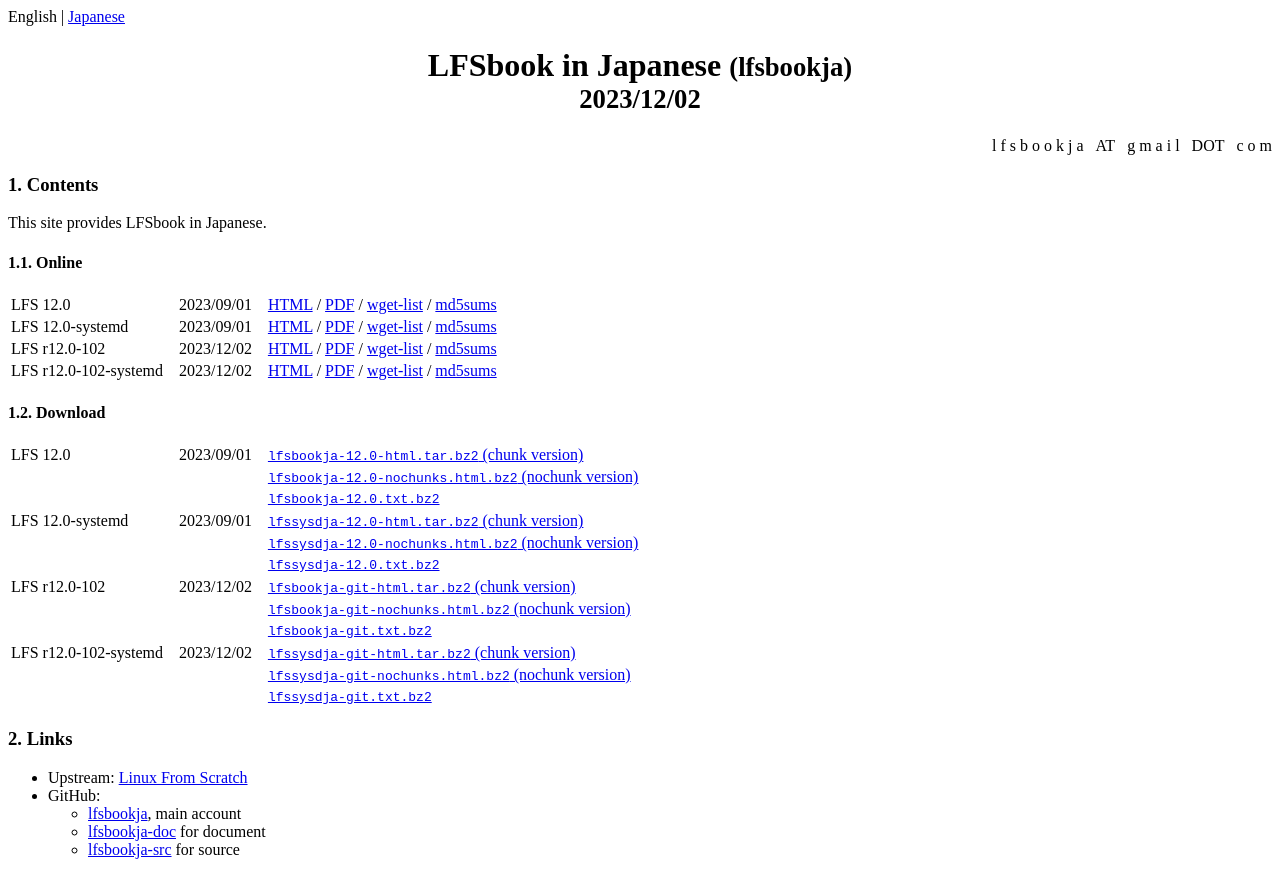
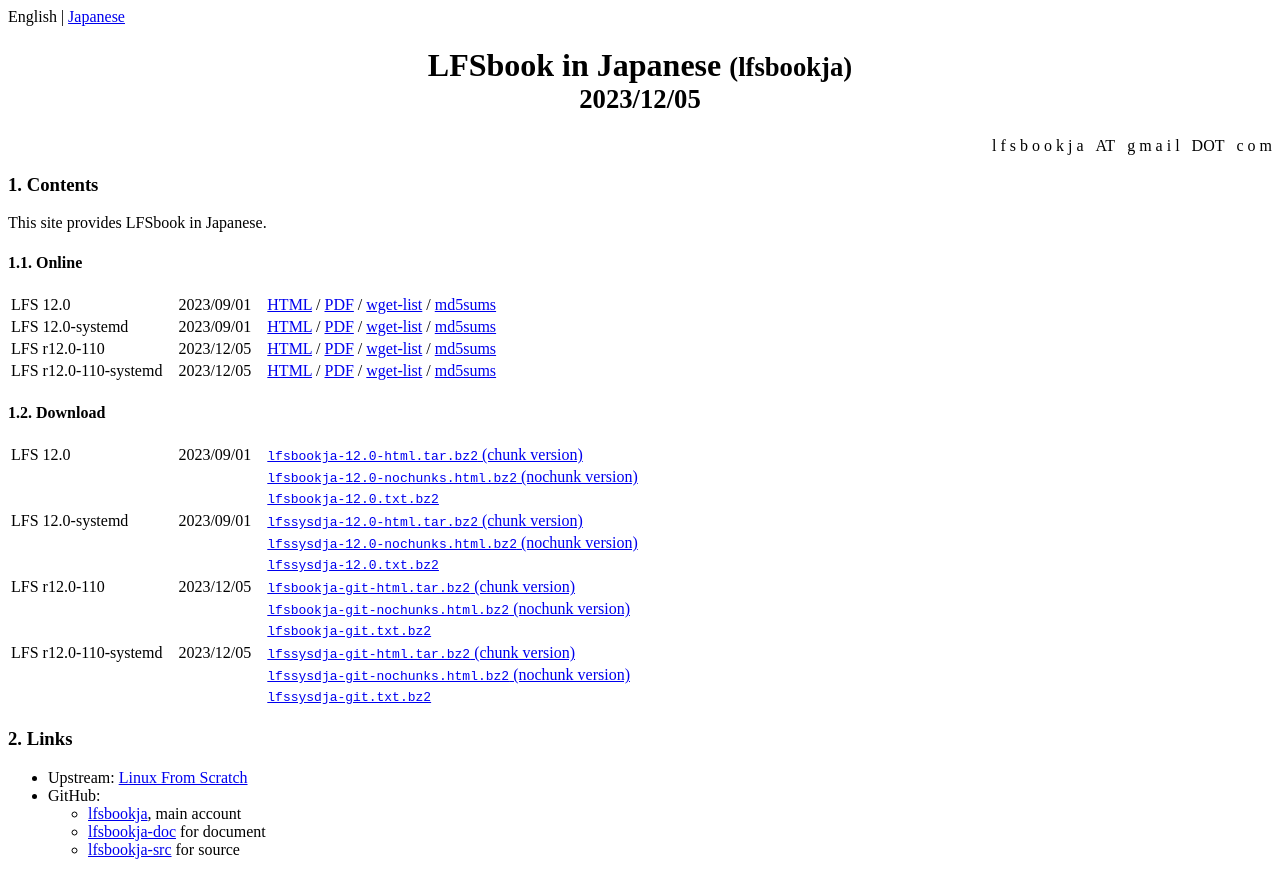
Before and after one commit to matsuand/docbuild, a plain HTML site: page LFS/LFS/lfsbookja-src/index.html in a window 1280 px wide. Drawn offline with Linux system fonts and the light colour scheme.

Commit message:
Update index.html.

```diff
--- a/LFS/LFS/lfsbookja-src/index.html
+++ b/LFS/LFS/lfsbookja-src/index.html
@@ -14,7 +14,7 @@
 </p>
 </div>
 
-<h1 align="center">LFSbook in Japanese <small>(lfsbookja)</small><br/><small>2023/12/02</small></h1>
+<h1 align="center">LFSbook in Japanese <small>(lfsbookja)</small><br/><small>2023/12/05</small></h1>
 <div align="right">l f s b o o k j a&nbsp;&nbsp;&nbsp;AT&nbsp;&nbsp;&nbsp;g m a i l&nbsp;&nbsp;&nbsp;DOT&nbsp;&nbsp;&nbsp;c o m</div>
 
 <h3>1. Contents</h3>
@@ -44,8 +44,8 @@
 </tr>
 
 <tr>
-<td>LFS r12.0-102</td><td>&nbsp;&nbsp;</td>
-<td>2023/12/02</td><td>&nbsp;&nbsp;</td>
+<td>LFS r12.0-110</td><td>&nbsp;&nbsp;</td>
+<td>2023/12/05</td><td>&nbsp;&nbsp;</td>
 <td>
 <a href="git-ja/index.html">HTML</a> /
 <a href="download/lfsbookja-git.pdf">PDF</a> /
@@ -54,8 +54,8 @@
 </tr>
 
 <tr>
-<td>LFS r12.0-102-systemd</td><td>&nbsp;&nbsp;</td>
-<td>2023/12/02</td><td>&nbsp;&nbsp;</td>
+<td>LFS r12.0-110-systemd</td><td>&nbsp;&nbsp;</td>
+<td>2023/12/05</td><td>&nbsp;&nbsp;</td>
 <td>
 <a href="git-sysdja/index.html">HTML</a> /
 <a href="download/lfssysdja-git.pdf">PDF</a> /
@@ -103,8 +103,8 @@
 </tr>
 
 <tr>
-<td>LFS r12.0-102</td><td>&nbsp;&nbsp;</td>
-<td>2023/12/02</td><td>&nbsp;&nbsp;</td>
+<td>LFS r12.0-110</td><td>&nbsp;&nbsp;</td>
+<td>2023/12/05</td><td>&nbsp;&nbsp;</td>
 <td>
 <a href="download/lfsbookja-git-html.tar.bz2"><tt>lfsbookja-git-html.tar.bz2</tt> (chunk version)</a>
 </td>
@@ -121,8 +121,8 @@
 </tr>
 
 <tr>
-<td>LFS r12.0-102-systemd</td><td>&nbsp;&nbsp;</td>
-<td>2023/12/02</td><td>&nbsp;&nbsp;</td>
+<td>LFS r12.0-110-systemd</td><td>&nbsp;&nbsp;</td>
+<td>2023/12/05</td><td>&nbsp;&nbsp;</td>
 <td>
 <a href="download/lfssysdja-git-html.tar.bz2"><tt>lfssysdja-git-html.tar.bz2</tt> (chunk version)</a>
 </td>
```
Also changed, not shown: LFS/LFS/lfsbookja-src/ja.index.html (+9 -9 lines), 1 other file.
